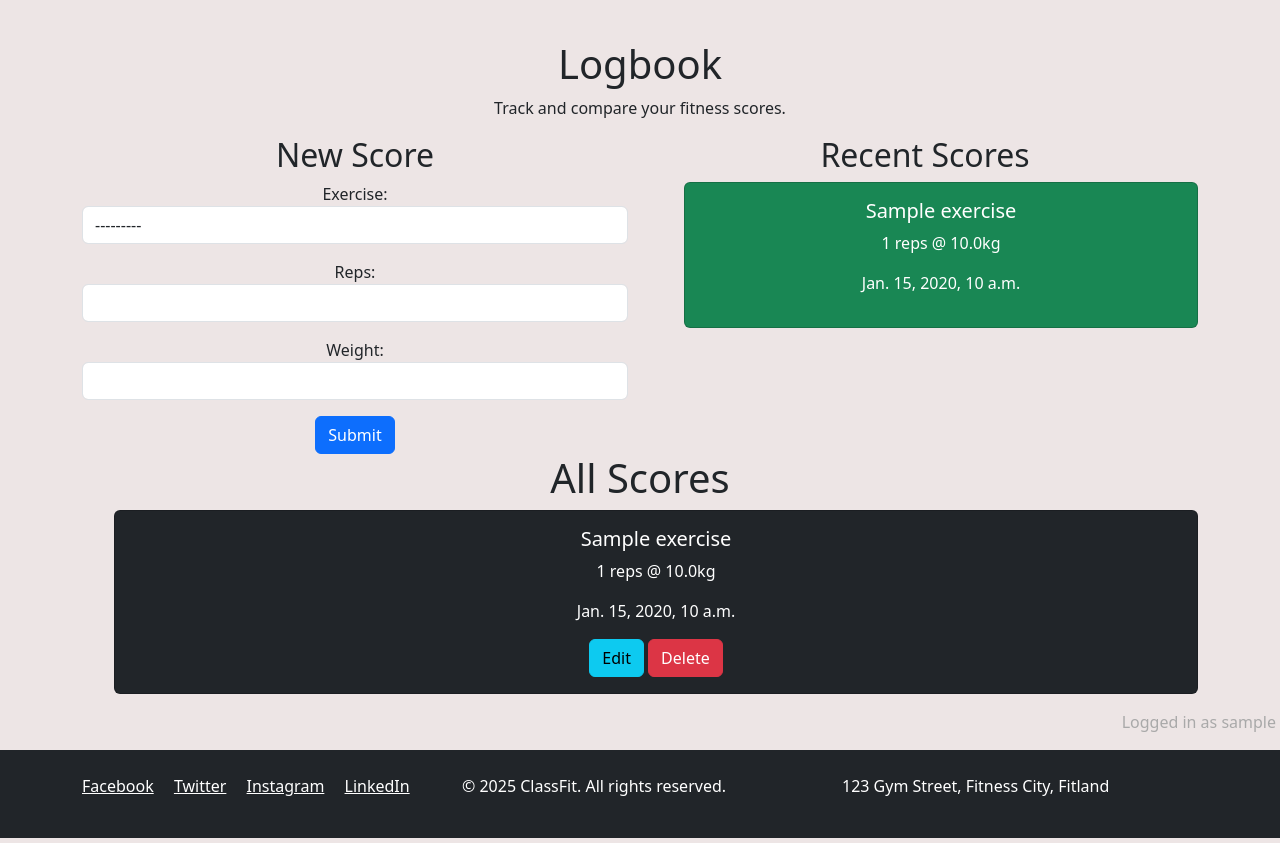
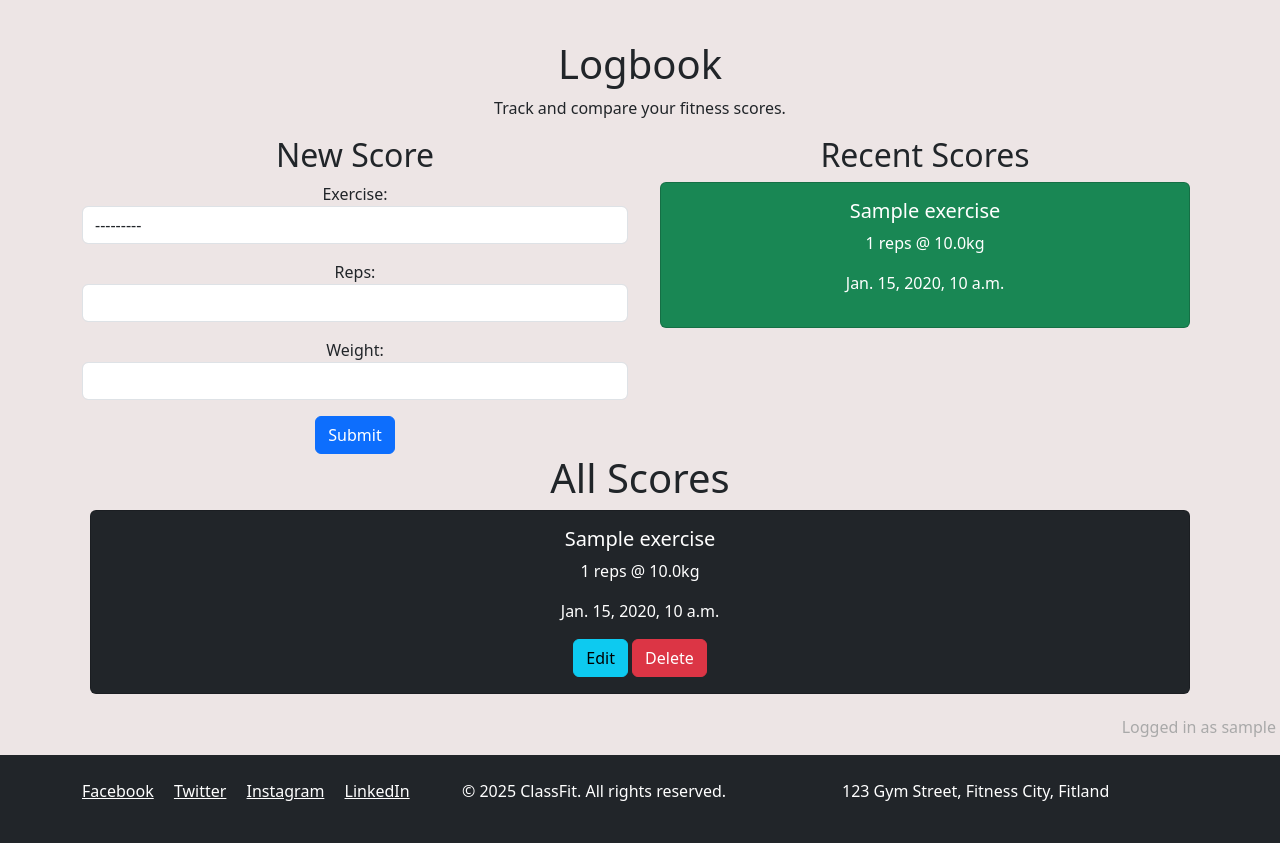
Before and after one commit to judewoolls/ClassFit, a Django app: template logbook/templates/logbook/logbook.html in a window 1280 px wide. Shown: the part 56-899 px from the top of the page. Run offline with Django 4.2, Linux system fonts and the light colour scheme; the template is opened without the code that fills it: values that come from a table or form of the project are taken from there, others are empty; a user stored in the database is signed in; tables that the repository leaves empty hold one stand-in row (values such as "Sample post").

Commit message:
fix styling on the logbook page

```diff
--- a/logbook/templates/logbook/logbook.html
+++ b/logbook/templates/logbook/logbook.html
@@ -1,6 +1,4 @@
 {% extends 'base.html' %}
-
-{% url 'edit_score' as edit_url %}
 
 {% load static %}
 
@@ -29,35 +27,36 @@ ClassFit | Logbook
         </div>
         <div class="col-12 col-md-6">
             <h2>Recent Scores</h2>
-            <ul>
+            <ul class="list-unstyled">
                 {% for score in scores %}
-                {% if forloop.counter <= 3 %} <li>
-                    <div class="card text-bg-success">
+                {% if forloop.counter <= 3 %}
+                <li class="d-flex justify-content-center mb-3">
+                    <div class="card text-bg-success flex-grow-1 mx-2">
                         <div class="card-body">
                             <h5 class="card-title">{{ score.exercise }}</h5>
                             <p class="card-text">{{ score.reps }} reps @ {{ score.weight }}kg</p>
-                            <p>{{score.created_on}}</p>
+                            <p>{{ score.created_on }}</p>
                         </div>
                     </div>
-                    </li>
-                    {% endif %}
-                    {% endfor %}
+                </li>
+                {% endif %}
+                {% endfor %}
             </ul>
         </div>
     </div>
     <div class="row">
         <div class="col-12">
             <h1>All Scores</h1>
-            <ul>
+            <ul class="list-unstyled">
                 {% for score in scores %}
-                <li>
-                    <div class="card text-bg-dark">
+                <li class="d-flex justify-content-center mb-3">
+                    <div class="card text-bg-dark flex-grow-1 mx-2">
                         <div class="card-body">
                             <h5 class="card-title">{{ score.exercise }}</h5>
                             <p class="card-text">{{ score.reps }} reps @ {{ score.weight }}kg</p>
-                            <p>{{score.created_on}}</p>
+                            <p>{{ score.created_on }}</p>
                             <a href="{% url 'edit_score' score.id %}" class="btn btn-info" id="edit-scores-button">Edit</a>
-                            <form method="post" action="{% url 'delete_score' score.id %}" id="delete-scores-form">
+                            <form method="post" action="{% url 'delete_score' score.id %}" id="delete-scores-form" class="d-inline">
                                 {% csrf_token %}
                                 <button type="submit" class="btn btn-danger">Delete</button>
                             </form>
@@ -76,7 +75,7 @@ ClassFit | Logbook
 {% block unauthorised_content %}
 <div class="container">
     <div class="row">
-        <div class="col-md-6">
+        <div class="col-md-6 mx-auto text-center">
             <h1>Welcome to the ClassFit Logbook</h1>
             <p>The ClassFit logbook is a platform that helps you track and compare your fitness scores.</p>
             <p>Sign up or log in to get started.</p>
```
